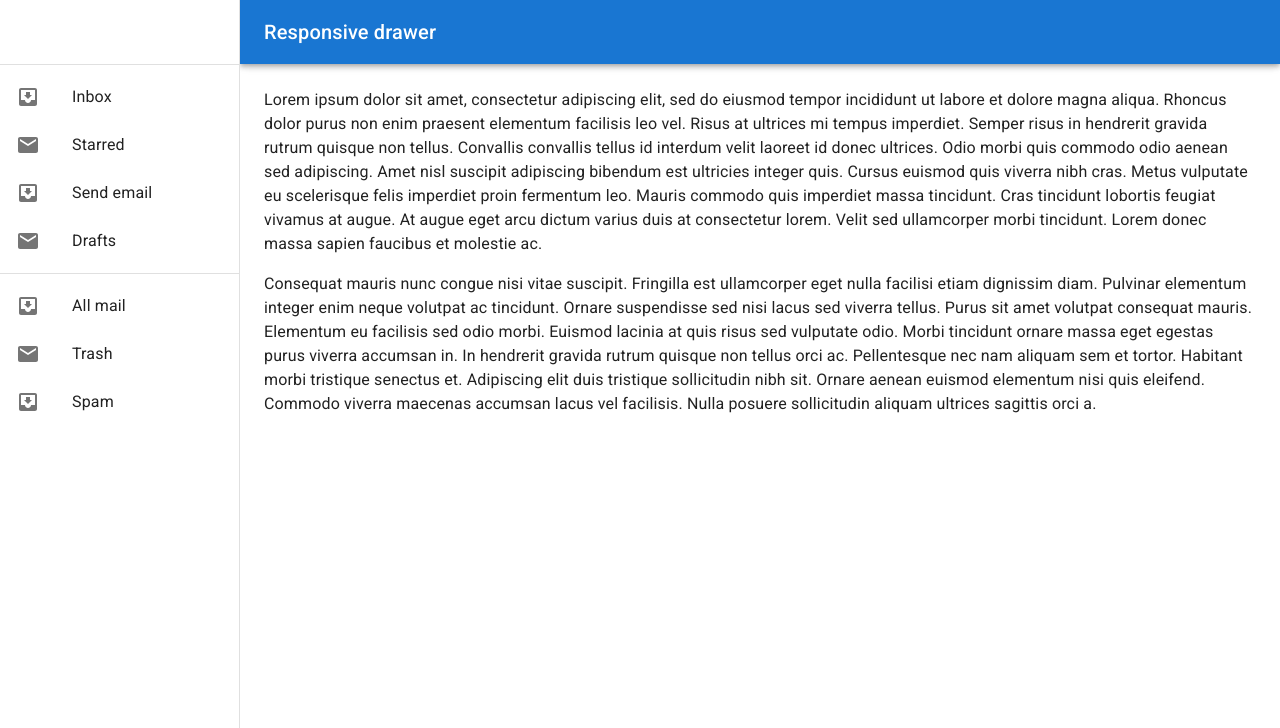
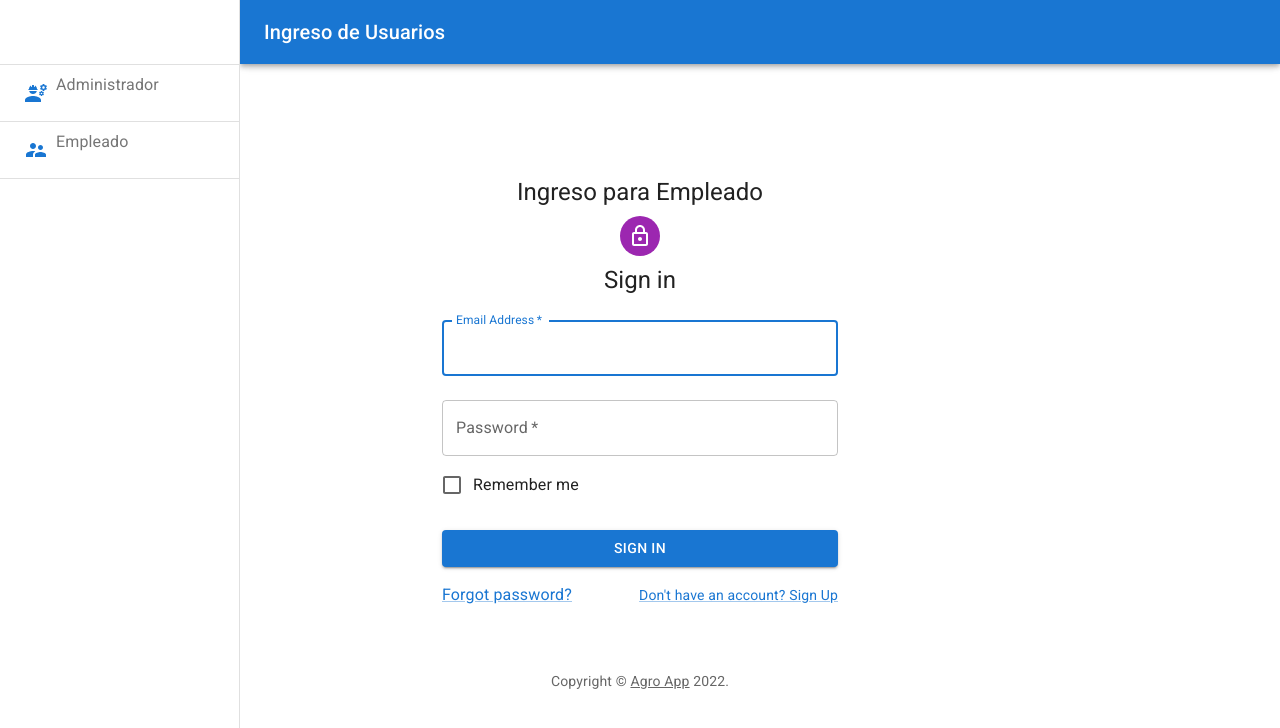
Before and after one commit to natagr23/check-in-with-qr, a React (Create React App) app: page /Pages/Employee in a window 1280 px wide. Shown: the top 728 px of the page. Built offline with nearby package versions, Linux system fonts and the light colour scheme; the HTML template or start-up script is replaced by a standard one.

Commit message:
fixing routes and adding sign in form

```diff
--- a/src/App.js
+++ b/src/App.js
@@ -17,8 +17,9 @@
     <>
       <BrowserRouter>
         <ContextProvider>
+          <Login />
           <Routes>
-            <Route path="/" element={[<Login />]} />
+            <Route path="/" element={[<Login />, <Admin />]} />
             <Route path="/Pages/Admin" element={[<Admin />]} />
             <Route path="/Pages/Employee" element={[<Employee />]} />
           </Routes>
--- a/src/Pages/Admin.js
+++ b/src/Pages/Admin.js
@@ -1,184 +1,160 @@
-import * as React from 'react';
-import PropTypes from 'prop-types';
-import AppBar from '@mui/material/AppBar';
+import React, { useContext } from 'react';
+import Avatar from '@mui/material/Avatar';
+import Button from '@mui/material/Button';
+import CssBaseline from '@mui/material/CssBaseline';
+import TextField from '@mui/material/TextField';
+import FormControlLabel from '@mui/material/FormControlLabel';
+import Checkbox from '@mui/material/Checkbox';
+import Link from '@mui/material/Link';
+import Grid from '@mui/material/Grid';
 import Box from '@mui/material/Box';
-import CssBaseline from '@mui/material/CssBaseline';
-import Divider from '@mui/material/Divider';
-import Drawer from '@mui/material/Drawer';
-import IconButton from '@mui/material/IconButton';
-import InboxIcon from '@mui/icons-material/MoveToInbox';
-import List from '@mui/material/List';
-import ListItem from '@mui/material/ListItem';
-import ListItemButton from '@mui/material/ListItemButton';
-import ListItemIcon from '@mui/material/ListItemIcon';
-import ListItemText from '@mui/material/ListItemText';
-import MailIcon from '@mui/icons-material/Mail';
-import MenuIcon from '@mui/icons-material/Menu';
-import Toolbar from '@mui/material/Toolbar';
+import LockOutlinedIcon from '@mui/icons-material/LockOutlined';
 import Typography from '@mui/material/Typography';
+import Container from '@mui/material/Container';
+import { createTheme, ThemeProvider } from '@mui/material/styles';
+import { useState } from 'react';
+// import { toast } from 'react-toastify';
+// import 'react-toastify/dist/ReactToastify.css';
 
-import '@fontsource/roboto/300.css';
-import '@fontsource/roboto/400.css';
-import '@fontsource/roboto/500.css';
-import '@fontsource/roboto/700.css';
+// import {
+//   signInWithEmailAndPassword,
+//   sendEmailVerification,
+// } from 'firebase/auth';
+// import { auth } from '../Api/firebase-config';
+// import { useNavigate } from 'react-router-dom';
+// import { AuthContext } from '../AuthContext/AuthContext';
 
-const drawerWidth = 240;
-
-function Admin(props) {
-  const { window } = props;
-  const [mobileOpen, setMobileOpen] = React.useState(false);
-
-  const handleDrawerToggle = () => {
-    setMobileOpen(!mobileOpen);
-  };
-
-  const drawer = (
-    <div>
-      <Toolbar />
-      <Divider />
-      <List>
-        {['Inbox', 'Starred', 'Send email', 'Drafts'].map((text, index) => (
-          <ListItem key={text} disablePadding>
-            <ListItemButton>
-              <ListItemIcon>
-                {index % 2 === 0 ? <InboxIcon /> : <MailIcon />}
-              </ListItemIcon>
-              <ListItemText primary={text} />
-            </ListItemButton>
-          </ListItem>
-        ))}
-      </List>
-      <Divider />
-      <List>
-        {['All mail', 'Trash', 'Spam'].map((text, index) => (
-          <ListItem key={text} disablePadding>
-            <ListItemButton>
-              <ListItemIcon>
-                {index % 2 === 0 ? <InboxIcon /> : <MailIcon />}
-              </ListItemIcon>
-              <ListItemText primary={text} />
-            </ListItemButton>
-          </ListItem>
-        ))}
-      </List>
-    </div>
-  );
-
-  const container =
-    window !== undefined ? () => window().document.body : undefined;
-
+function Copyright(props) {
   return (
-    <Box sx={{ display: 'flex' }}>
-      <CssBaseline />
-      <AppBar
-        position="fixed"
-        sx={{
-          width: { sm: `calc(100% - ${drawerWidth}px)` },
-          ml: { sm: `${drawerWidth}px` },
-        }}
-      >
-        <Toolbar>
-          <IconButton
-            color="inherit"
-            aria-label="open drawer"
-            edge="start"
-            onClick={handleDrawerToggle}
-            sx={{ mr: 2, display: { sm: 'none' } }}
-          >
-            <MenuIcon />
-          </IconButton>
-          <Typography variant="h6" noWrap component="div">
-            Responsive drawer
-          </Typography>
-        </Toolbar>
-      </AppBar>
-      <Box
-        component="nav"
-        sx={{ width: { sm: drawerWidth }, flexShrink: { sm: 0 } }}
-        aria-label="mailbox folders"
-      >
-        {/* The implementation can be swapped with js to avoid SEO duplication of links. */}
-        <Drawer
-          container={container}
-          variant="temporary"
-          open={mobileOpen}
-          onClose={handleDrawerToggle}
-          ModalProps={{
-            keepMounted: true, // Better open performance on mobile.
-          }}
-          sx={{
-            display: { xs: 'block', sm: 'none' },
-            '& .MuiDrawer-paper': {
-              boxSizing: 'border-box',
-              width: drawerWidth,
-            },
-          }}
-        >
-          {drawer}
-        </Drawer>
-        <Drawer
-          variant="permanent"
-          sx={{
-            display: { xs: 'none', sm: 'block' },
-            '& .MuiDrawer-paper': {
-              boxSizing: 'border-box',
-              width: drawerWidth,
-            },
-          }}
-          open
-        >
-          {drawer}
-        </Drawer>
-      </Box>
-      <Box
-        component="main"
-        sx={{
-          flexGrow: 1,
-          p: 3,
-          width: { sm: `calc(100% - ${drawerWidth}px)` },
-        }}
-      >
-        <Toolbar />
-        <Typography paragraph>
-          Lorem ipsum dolor sit amet, consectetur adipiscing elit, sed do
-          eiusmod tempor incididunt ut labore et dolore magna aliqua. Rhoncus
-          dolor purus non enim praesent elementum facilisis leo vel. Risus at
-          ultrices mi tempus imperdiet. Semper risus in hendrerit gravida rutrum
-          quisque non tellus. Convallis convallis tellus id interdum velit
-          laoreet id donec ultrices. Odio morbi quis commodo odio aenean sed
-          adipiscing. Amet nisl suscipit adipiscing bibendum est ultricies
-          integer quis. Cursus euismod quis viverra nibh cras. Metus vulputate
-          eu scelerisque felis imperdiet proin fermentum leo. Mauris commodo
-          quis imperdiet massa tincidunt. Cras tincidunt lobortis feugiat
-          vivamus at augue. At augue eget arcu dictum varius duis at consectetur
-          lorem. Velit sed ullamcorper morbi tincidunt. Lorem donec massa sapien
-          faucibus et molestie ac.
-        </Typography>
-        <Typography paragraph>
-          Consequat mauris nunc congue nisi vitae suscipit. Fringilla est
-          ullamcorper eget nulla facilisi etiam dignissim diam. Pulvinar
-          elementum integer enim neque volutpat ac tincidunt. Ornare suspendisse
-          sed nisi lacus sed viverra tellus. Purus sit amet volutpat consequat
-          mauris. Elementum eu facilisis sed odio morbi. Euismod lacinia at quis
-          risus sed vulputate odio. Morbi tincidunt ornare massa eget egestas
-          purus viverra accumsan in. In hendrerit gravida rutrum quisque non
-          tellus orci ac. Pellentesque nec nam aliquam sem et tortor. Habitant
-          morbi tristique senectus et. Adipiscing elit duis tristique
-          sollicitudin nibh sit. Ornare aenean euismod elementum nisi quis
-          eleifend. Commodo viverra maecenas accumsan lacus vel facilisis. Nulla
-          posuere sollicitudin aliquam ultrices sagittis orci a.
-        </Typography>
-      </Box>
-    </Box>
+    <Typography
+      variant="body2"
+      color="text.secondary"
+      align="center"
+      {...props}
+    >
+      {'Copyright © '}
+      <Link color="inherit" href="https://mui.com/">
+        Agro App
+      </Link>{' '}
+      {new Date().getFullYear()}
+      {'.'}
+    </Typography>
   );
 }
 
-Admin.propTypes = {
-  /**
-   * Injected by the documentation to work in an iframe.
-   * You won't need it on your project.
-   */
-  window: PropTypes.func,
-};
+const theme = createTheme();
 
-export default Admin;
+export default function Admin() {
+  // const ctx = useContext(AuthContext);
+  const [email, setEmail] = useState('');
+  const [password, setPassword] = useState('');
+
+  // const navigate = useNavigate();
+
+  const handleSubmit = (event) => {
+    event.preventDefault();
+    // signInWithEmailAndPassword(auth, email, password)
+    //   .then((response) => {
+    //     if (auth.currentUser.emailVerified) {
+    //       navigate('/components/Account/Account');
+    //     }
+    //     if (!auth.currentUser.emailVerified) {
+    //       sendEmailVerification(auth.currentUser)
+    //         .then(() => {
+    //           // ctx.updateTimeActive(500);
+    //           navigate('/verify-email');
+    //         })
+
+    //         .catch((err) => alert(err.message));
+    //     } else {
+    //       navigate('/components/Home/Home');
+    //     }
+    //   })
+    // .catch((error) => {
+    //   if (error.code === 'auth/wrong-password') {
+    //     toast.error('Please check the Password');
+    //   }
+    //   if (error.code === 'auth/user-not-found') {
+    //     toast.error('Please check the Email');
+    //   }
+    // });
+  };
+
+  return (
+    <ThemeProvider theme={theme}>
+      <Container component="main" maxWidth="xs">
+        <CssBaseline />
+        <Box
+          sx={{
+            marginTop: 8,
+            display: 'flex',
+            flexDirection: 'column',
+            alignItems: 'center',
+          }}
+        >
+          <Typography component="h1" variant="h5">
+            Ingreso para Administrador
+          </Typography>
+          <Avatar sx={{ m: 1, bgcolor: 'secondary.main' }}>
+            <LockOutlinedIcon />
+          </Avatar>
+          <Typography component="h1" variant="h5">
+            Sign in
+          </Typography>
+          <Box
+            component="form"
+            onSubmit={handleSubmit}
+            noValidate
+            sx={{ mt: 1 }}
+          >
+            <TextField
+              margin="normal"
+              required
+              fullWidth
+              id="email"
+              label="Email Address"
+              name="email"
+              autoComplete="email"
+              autoFocus
+              onChange={(e) => setEmail(e.target.value)}
+            />
+            <TextField
+              margin="normal"
+              required
+              fullWidth
+              name="password"
+              label="Password"
+              type="password"
+              id="password"
+              autoComplete="current-password"
+              onChange={(e) => setPassword(e.target.value)}
+            />
+            <FormControlLabel
+              control={<Checkbox value="remember" color="primary" />}
+              label="Remember me"
+            />
+            <Button
+              type="submit"
+              fullWidth
+              variant="contained"
+              sx={{ mt: 3, mb: 2 }}
+            >
+              Sign In
+            </Button>
+            <Grid container>
+              <Grid item xs>
+                <Link href="#/forgot-password">Forgot password?</Link>
+              </Grid>
+              <Grid item>
+                <Link href="#/register" variant="body2">
+                  {"Don't have an account? Sign Up"}
+                </Link>
+              </Grid>
+            </Grid>
+          </Box>
+        </Box>
+        <Copyright sx={{ mt: 8, mb: 4 }} />
+      </Container>
+    </ThemeProvider>
+  );
+}
--- a/src/Pages/Employee.js
+++ b/src/Pages/Employee.js
@@ -1,184 +1,160 @@
-import * as React from 'react';
-import PropTypes from 'prop-types';
-import AppBar from '@mui/material/AppBar';
+import React, { useContext } from 'react';
+import Avatar from '@mui/material/Avatar';
+import Button from '@mui/material/Button';
+import CssBaseline from '@mui/material/CssBaseline';
+import TextField from '@mui/material/TextField';
+import FormControlLabel from '@mui/material/FormControlLabel';
+import Checkbox from '@mui/material/Checkbox';
+import Link from '@mui/material/Link';
+import Grid from '@mui/material/Grid';
 import Box from '@mui/material/Box';
-import CssBaseline from '@mui/material/CssBaseline';
-import Divider from '@mui/material/Divider';
-import Drawer from '@mui/material/Drawer';
-import IconButton from '@mui/material/IconButton';
-import InboxIcon from '@mui/icons-material/MoveToInbox';
-import List from '@mui/material/List';
-import ListItem from '@mui/material/ListItem';
-import ListItemButton from '@mui/material/ListItemButton';
-import ListItemIcon from '@mui/material/ListItemIcon';
-import ListItemText from '@mui/material/ListItemText';
-import MailIcon from '@mui/icons-material/Mail';
-import MenuIcon from '@mui/icons-material/Menu';
-import Toolbar from '@mui/material/Toolbar';
+import LockOutlinedIcon from '@mui/icons-material/LockOutlined';
 import Typography from '@mui/material/Typography';
+import Container from '@mui/material/Container';
+import { createTheme, ThemeProvider } from '@mui/material/styles';
+import { useState } from 'react';
+// import { toast } from 'react-toastify';
+// import 'react-toastify/dist/ReactToastify.css';
 
-import '@fontsource/roboto/300.css';
-import '@fontsource/roboto/400.css';
-import '@fontsource/roboto/500.css';
-import '@fontsource/roboto/700.css';
+// import {
+//   signInWithEmailAndPassword,
+//   sendEmailVerification,
+// } from 'firebase/auth';
+// import { auth } from '../Api/firebase-config';
+// import { useNavigate } from 'react-router-dom';
+// import { AuthContext } from '../AuthContext/AuthContext';
 
-const drawerWidth = 240;
-
-function Employee(props) {
-  const { window } = props;
-  const [mobileOpen, setMobileOpen] = React.useState(false);
-
-  const handleDrawerToggle = () => {
-    setMobileOpen(!mobileOpen);
-  };
-
-  const drawer = (
-    <div>
-      <Toolbar />
-      <Divider />
-      <List>
-        {['Inbox', 'Starred', 'Send email', 'Drafts'].map((text, index) => (
-          <ListItem key={text} disablePadding>
-            <ListItemButton>
-              <ListItemIcon>
-                {index % 2 === 0 ? <InboxIcon /> : <MailIcon />}
-              </ListItemIcon>
-              <ListItemText primary={text} />
-            </ListItemButton>
-          </ListItem>
-        ))}
-      </List>
-      <Divider />
-      <List>
-        {['All mail', 'Trash', 'Spam'].map((text, index) => (
-          <ListItem key={text} disablePadding>
-            <ListItemButton>
-              <ListItemIcon>
-                {index % 2 === 0 ? <InboxIcon /> : <MailIcon />}
-              </ListItemIcon>
-              <ListItemText primary={text} />
-            </ListItemButton>
-          </ListItem>
-        ))}
-      </List>
-    </div>
-  );
-
-  const container =
-    window !== undefined ? () => window().document.body : undefined;
-
+function Copyright(props) {
   return (
-    <Box sx={{ display: 'flex' }}>
-      <CssBaseline />
-      <AppBar
-        position="fixed"
-        sx={{
-          width: { sm: `calc(100% - ${drawerWidth}px)` },
-          ml: { sm: `${drawerWidth}px` },
-        }}
-      >
-        <Toolbar>
-          <IconButton
-            color="inherit"
-            aria-label="open drawer"
-            edge="start"
-            onClick={handleDrawerToggle}
-            sx={{ mr: 2, display: { sm: 'none' } }}
-          >
-            <MenuIcon />
-          </IconButton>
-          <Typography variant="h6" noWrap component="div">
-            Responsive drawer
-          </Typography>
-        </Toolbar>
-      </AppBar>
-      <Box
-        component="nav"
-        sx={{ width: { sm: drawerWidth }, flexShrink: { sm: 0 } }}
-        aria-label="mailbox folders"
-      >
-        {/* The implementation can be swapped with js to avoid SEO duplication of links. */}
-        <Drawer
-          container={container}
-          variant="temporary"
-          open={mobileOpen}
-          onClose={handleDrawerToggle}
-          ModalProps={{
-            keepMounted: true, // Better open performance on mobile.
-          }}
-          sx={{
-            display: { xs: 'block', sm: 'none' },
-            '& .MuiDrawer-paper': {
-              boxSizing: 'border-box',
-              width: drawerWidth,
-            },
-          }}
-        >
-          {drawer}
-        </Drawer>
-        <Drawer
-          variant="permanent"
-          sx={{
-            display: { xs: 'none', sm: 'block' },
-            '& .MuiDrawer-paper': {
-              boxSizing: 'border-box',
-              width: drawerWidth,
-            },
-          }}
-          open
-        >
-          {drawer}
-        </Drawer>
-      </Box>
-      <Box
-        component="main"
-        sx={{
-          flexGrow: 1,
-          p: 3,
-          width: { sm: `calc(100% - ${drawerWidth}px)` },
-        }}
-      >
-        <Toolbar />
-        <Typography paragraph>
-          Lorem ipsum dolor sit amet, consectetur adipiscing elit, sed do
-          eiusmod tempor incididunt ut labore et dolore magna aliqua. Rhoncus
-          dolor purus non enim praesent elementum facilisis leo vel. Risus at
-          ultrices mi tempus imperdiet. Semper risus in hendrerit gravida rutrum
-          quisque non tellus. Convallis convallis tellus id interdum velit
-          laoreet id donec ultrices. Odio morbi quis commodo odio aenean sed
-          adipiscing. Amet nisl suscipit adipiscing bibendum est ultricies
-          integer quis. Cursus euismod quis viverra nibh cras. Metus vulputate
-          eu scelerisque felis imperdiet proin fermentum leo. Mauris commodo
-          quis imperdiet massa tincidunt. Cras tincidunt lobortis feugiat
-          vivamus at augue. At augue eget arcu dictum varius duis at consectetur
-          lorem. Velit sed ullamcorper morbi tincidunt. Lorem donec massa sapien
-          faucibus et molestie ac.
-        </Typography>
-        <Typography paragraph>
-          Consequat mauris nunc congue nisi vitae suscipit. Fringilla est
-          ullamcorper eget nulla facilisi etiam dignissim diam. Pulvinar
-          elementum integer enim neque volutpat ac tincidunt. Ornare suspendisse
-          sed nisi lacus sed viverra tellus. Purus sit amet volutpat consequat
-          mauris. Elementum eu facilisis sed odio morbi. Euismod lacinia at quis
-          risus sed vulputate odio. Morbi tincidunt ornare massa eget egestas
-          purus viverra accumsan in. In hendrerit gravida rutrum quisque non
-          tellus orci ac. Pellentesque nec nam aliquam sem et tortor. Habitant
-          morbi tristique senectus et. Adipiscing elit duis tristique
-          sollicitudin nibh sit. Ornare aenean euismod elementum nisi quis
-          eleifend. Commodo viverra maecenas accumsan lacus vel facilisis. Nulla
-          posuere sollicitudin aliquam ultrices sagittis orci a.
-        </Typography>
-      </Box>
-    </Box>
+    <Typography
+      variant="body2"
+      color="text.secondary"
+      align="center"
+      {...props}
+    >
+      {'Copyright © '}
+      <Link color="inherit" href="https://mui.com/">
+        Agro App
+      </Link>{' '}
+      {new Date().getFullYear()}
+      {'.'}
+    </Typography>
   );
 }
 
-Employee.propTypes = {
-  /**
-   * Injected by the documentation to work in an iframe.
-   * You won't need it on your project.
-   */
-  window: PropTypes.func,
-};
+const theme = createTheme();
 
-export default Employee;
+export default function Employee() {
+  // const ctx = useContext(AuthContext);
+  const [email, setEmail] = useState('');
+  const [password, setPassword] = useState('');
+
+  // const navigate = useNavigate();
+
+  const handleSubmit = (event) => {
+    event.preventDefault();
+    // signInWithEmailAndPassword(auth, email, password)
+    //   .then((response) => {
+    //     if (auth.currentUser.emailVerified) {
+    //       navigate('/components/Account/Account');
+    //     }
+    //     if (!auth.currentUser.emailVerified) {
+    //       sendEmailVerification(auth.currentUser)
+    //         .then(() => {
+    //           // ctx.updateTimeActive(500);
+    //           navigate('/verify-email');
+    //         })
+
+    //         .catch((err) => alert(err.message));
+    //     } else {
+    //       navigate('/components/Home/Home');
+    //     }
+    //   })
+    // .catch((error) => {
+    //   if (error.code === 'auth/wrong-password') {
+    //     toast.error('Please check the Password');
+    //   }
+    //   if (error.code === 'auth/user-not-found') {
+    //     toast.error('Please check the Email');
+    //   }
+    // });
+  };
+
+  return (
+    <ThemeProvider theme={theme}>
+      <Container component="main" maxWidth="xs">
+        <CssBaseline />
+        <Box
+          sx={{
+            marginTop: 8,
+            display: 'flex',
+            flexDirection: 'column',
+            alignItems: 'center',
+          }}
+        >
+          <Typography component="h1" variant="h5">
+            Ingreso para Empleado
+          </Typography>
+          <Avatar sx={{ m: 1, bgcolor: 'secondary.main' }}>
+            <LockOutlinedIcon />
+          </Avatar>
+          <Typography component="h1" variant="h5">
+            Sign in
+          </Typography>
+          <Box
+            component="form"
+            onSubmit={handleSubmit}
+            noValidate
+            sx={{ mt: 1 }}
+          >
+            <TextField
+              margin="normal"
+              required
+              fullWidth
+              id="email"
+              label="Email Address"
+              name="email"
+              autoComplete="email"
+              autoFocus
+              onChange={(e) => setEmail(e.target.value)}
+            />
+            <TextField
+              margin="normal"
+              required
+              fullWidth
+              name="password"
+              label="Password"
+              type="password"
+              id="password"
+              autoComplete="current-password"
+              onChange={(e) => setPassword(e.target.value)}
+            />
+            <FormControlLabel
+              control={<Checkbox value="remember" color="primary" />}
+              label="Remember me"
+            />
+            <Button
+              type="submit"
+              fullWidth
+              variant="contained"
+              sx={{ mt: 3, mb: 2 }}
+            >
+              Sign In
+            </Button>
+            <Grid container>
+              <Grid item xs>
+                <Link href="#/forgot-password">Forgot password?</Link>
+              </Grid>
+              <Grid item>
+                <Link href="#/register" variant="body2">
+                  {"Don't have an account? Sign Up"}
+                </Link>
+              </Grid>
+            </Grid>
+          </Box>
+        </Box>
+        <Copyright sx={{ mt: 8, mb: 4 }} />
+      </Container>
+    </ThemeProvider>
+  );
+}
--- a/src/Pages/Login.js
+++ b/src/Pages/Login.js
@@ -54,6 +54,7 @@
           <Divider />
         </ListItemIcon>
       </ListItemButton>
+      <Divider />
       <ListItemButton color="primary" component={Link} to={'/Pages/Employee'}>
         <ListItemIcon disablePadding>
           <Divider />
@@ -63,20 +64,6 @@
           Empleado
         </ListItemIcon>
       </ListItemButton>
-      {/* {['Administrador', 'Empleado'].map((text, index) => (
-        <ListItem key={text} disablePadding component={Link} to="/Pages/Admin">
-          <ListItemButton>
-            <ListItemIcon>
-              {index % 2 === 0 ? (
-                <EngineeringIcon />
-              ) : (
-                <SupervisorAccountIcon />
-              )}
-            </ListItemIcon>
-            <ListItemText primary={text} />
-          </ListItemButton>
-        </ListItem>
-      ))} */}
 
       <Divider />
     </div>
```
